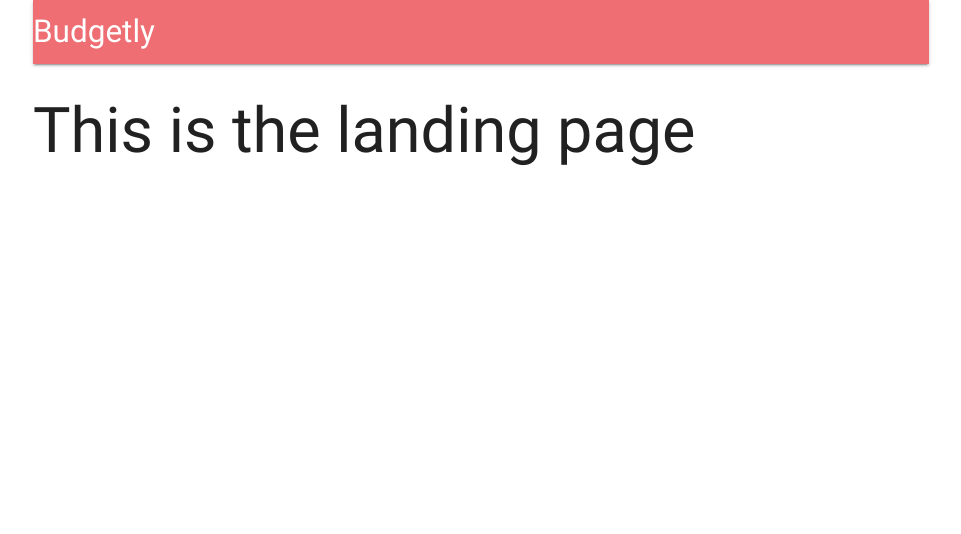
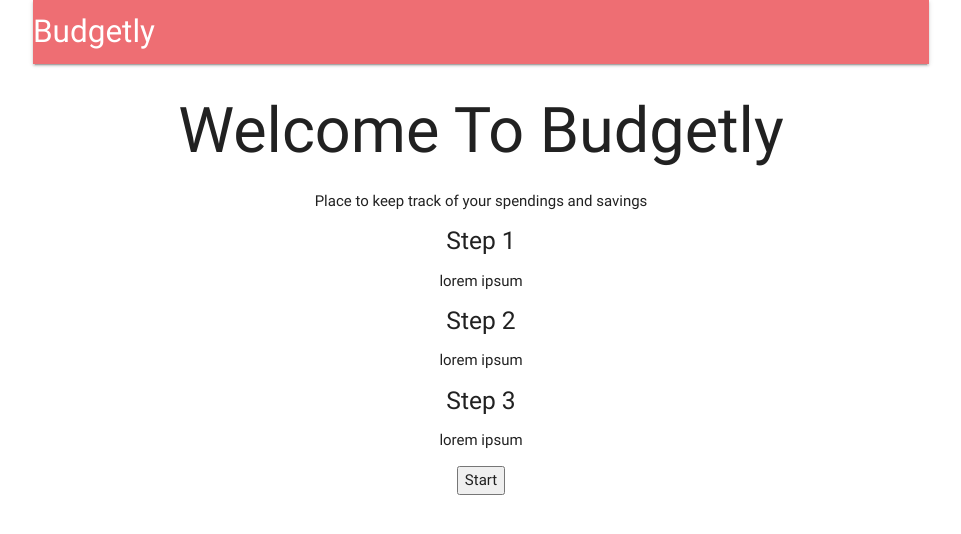
Before and after one commit to emamiali/Budgetly, a React (Create React App) app in the folder client/: page / in a window 1280 px wide. Shown: the top 534 px of the page, without its empty margins (159-1120 px from the left). Built offline with nearby package versions, Linux system fonts and the light colour scheme; no server answers.

Commit message:
landing page done without styling

```diff
--- a/client/src/components/App.js
+++ b/client/src/components/App.js
@@ -3,10 +3,11 @@ import { BrowserRouter, Route } from 'react-router-dom';
 import { connect } from 'react-redux';
 import * as actions from '../actions';
 
-import Header from './Header'
-const Landing = () => <h1>This is the landing page</h1>
+import Header from './Header';
+import Landing from './Landing';
 const Dashboard = () => <h1>Dashboard</h1>
 const NewSpending = () => <h1>Form for new spending</h1>
+const Profile = () => <h1>Profile Page</h1>
 
 
 class App extends Component {
@@ -23,6 +24,7 @@ class App extends Component {
             <Route exact path="/" component={Landing} />
             <Route exact path="/dashboard" component={Dashboard}/>
             <Route exact path="/spending/new" component={NewSpending} />
+            <Route exact path="profile" component={Profile} />
           </div>
         </BrowserRouter>
       </div>
--- /dev/null
+++ b/client/src/components/Landing.js
@@ -0,0 +1,29 @@
+import React from 'react';
+
+const Landing = () => {
+  return (
+    <div style={{ textAlign: 'center' }}>
+      <div>
+        <h1>Welcome To Budgetly</h1>
+        <p>Place to keep track of your spendings and savings</p>
+      </div>
+      <div>
+        <div>
+          <h5>Step 1</h5>
+          <p>lorem ipsum</p>
+        </div>
+        <div>
+          <h5>Step 2</h5>
+          <p>lorem ipsum</p>
+        </div>
+        <div>
+          <h5>Step 3</h5>
+          <p>lorem ipsum</p>
+        </div>
+      </div>
+      <button>Start</button>
+    </div>
+  );
+};
+
+export default Landing;
```
